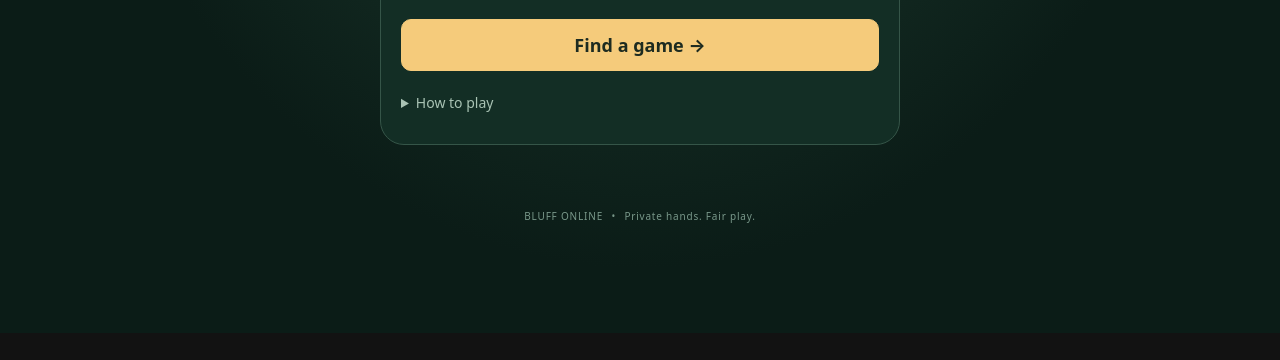
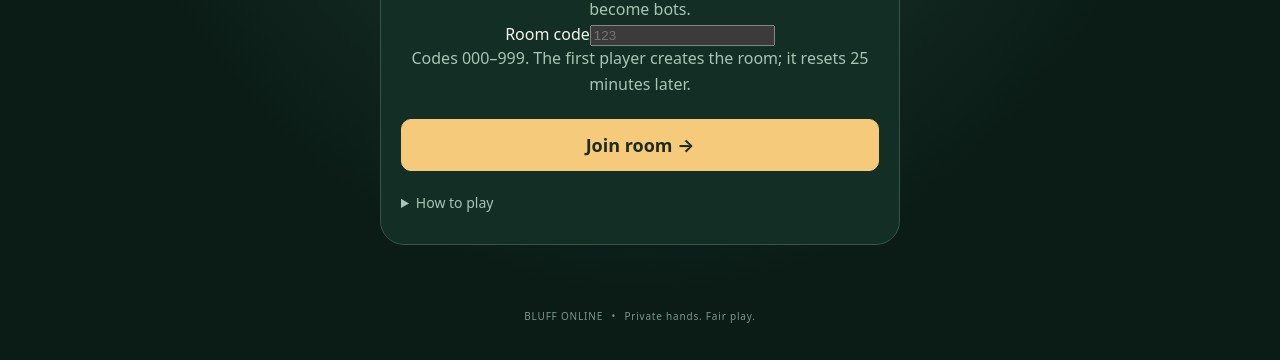
Before and after one commit to Sagar2005918/bluff-online, a plain HTML site: page static/index.html in a window 1280 px wide. Shown: the part 467-827 px from the top of the page. Before the commit the page ends 800 px from the top, so only its background shows below. Drawn offline with Linux system fonts and the light colour scheme.

Commit message:
Add coded rooms and timed lifecycle: static/index.html

```diff
--- a/static/index.html
+++ b/static/index.html
@@ -1,7 +1,7 @@
 <!DOCTYPE html><html lang="en"><head><meta charset="utf-8"><meta name="viewport" content="width=device-width, initial-scale=1, viewport-fit=cover"><meta name="theme-color" content="#10251f"><title>Bluff — Online card room</title><link rel="stylesheet" href="/style.css"><script src="/app.js" defer></script></head>
 <body><main class="shell"><header><div><span class="eyebrow">THE CARD ROOM</span><h1>BLUFF<span>♠</span></h1></div><div class="header-right"><span id="connection" class="connection">Offline</span><button id="sound" class="small" aria-pressed="true">Sound on</button><button id="leave" class="small" hidden>Leave</button></div></header>
-<section id="welcome" class="welcome"><div class="hero-card">A<span>♠</span></div><p class="eyebrow">3 DECKS · 4 SEATS · NO ROOM CODES</p><h2>Trust no one.</h2><p>Join the next available table. Empty seats are filled by bots. Play on any phone or computer.</p><button id="join" class="gold big">Find a game <span>→</span></button><details><summary>How to play</summary><p>Play 1–12 cards face down claiming the current rank. The rank advances A through K. Opponents can call Bluff. A liar takes the pile; a wrong challenger takes it instead. Empty your hand and survive the challenge to win.</p></details></section>
-<section id="game" hidden><div class="game-top"><div><span class="eyebrow" id="turn-label">MATCHMAKING</span><h2 id="turn-title">Finding players…</h2></div><div class="rank-card"><span>CURRENT RANK</span><strong id="rank">A</strong><span id="next-rank">Next: 2</span></div></div><div id="ranks" class="ranks" aria-label="Rank sequence"></div><div class="timer"><progress id="timebar" max="1" value="1"></progress><span id="seconds"></span></div>
+<section id="welcome" class="welcome"><div class="hero-card">A<span>♠</span></div><p class="eyebrow">3 DECKS · 4 SEATS · 3-DIGIT ROOMS</p><h2>Trust no one.</h2><p>Choose any three-digit code and share it with friends. Join within 10 seconds before the game starts and empty seats become bots.</p><form id="join-form" class="join-form"><label for="room-input">Room code</label><input id="room-input" type="text" inputmode="numeric" pattern="[0-9]{3}" maxlength="3" minlength="3" autocomplete="off" placeholder="123" required aria-describedby="room-help"><p id="room-help">Codes 000–999. The first player creates the room; it resets 25 minutes later.</p><button id="join" type="submit" class="gold big">Join room <span>→</span></button><div id="join-error" class="error" role="alert" hidden></div></form><details><summary>How to play</summary><p>Play 1–12 cards face down claiming the current rank. The rank advances A through K. Opponents can call Bluff. A liar takes the pile; a wrong challenger takes it instead. Empty your hand and survive the challenge to win.</p></details></section>
+<section id="game" hidden><div class="room-strip"><div><span class="eyebrow">ROOM CODE</span><strong id="room-code">---</strong></div><div class="room-clock"><span>ROOM RESETS IN</span><strong id="room-expiry">25:00</strong></div></div><div id="lobby-banner" class="lobby-banner" hidden><span>STARTING IN</span><strong id="lobby-seconds">10</strong><span>seconds · invite your friends now</span></div><div class="game-top"><div><span class="eyebrow" id="turn-label">MATCHMAKING</span><h2 id="turn-title">Finding players…</h2></div><div class="rank-card"><span>CURRENT RANK</span><strong id="rank">A</strong><span id="next-rank">Next: 2</span></div></div><div id="ranks" class="ranks" aria-label="Rank sequence"></div><div class="timer"><progress id="timebar" max="1" value="1"></progress><span id="seconds"></span></div>
 <div id="table" class="table"><div id="opponents" class="opponents"></div><div class="center"><div id="pile" class="pile"><i></i><i></i><i>♠</i></div><strong id="pile-count">0 cards in pile</strong><div id="claim" class="claim">Waiting for first play</div><div id="reveal" class="reveal"></div><div id="result" class="result" hidden></div></div><div id="me" class="me"></div><div id="flight" class="flight" aria-hidden="true"></div></div>
 <div id="status" class="status" role="status" aria-live="polite"></div><div id="error" class="error" role="alert" hidden></div>
 <section class="hand-panel"><div class="hand-top"><div><h3>Your hand <span id="hand-count">0</span></h3><span id="selection-count" class="muted">0 selected</span></div><div class="hand-tools"><button id="match" class="small">Match rank</button><button id="clear" class="small">Clear</button></div></div><div id="hand" class="hand" aria-label="Your cards"></div><div class="actions"><button id="play" class="gold">Play cards</button><button id="bluff" class="danger">Call bluff</button><button id="pass">Pass</button><button id="rematch" class="gold" hidden>Play again</button></div></section>
```
